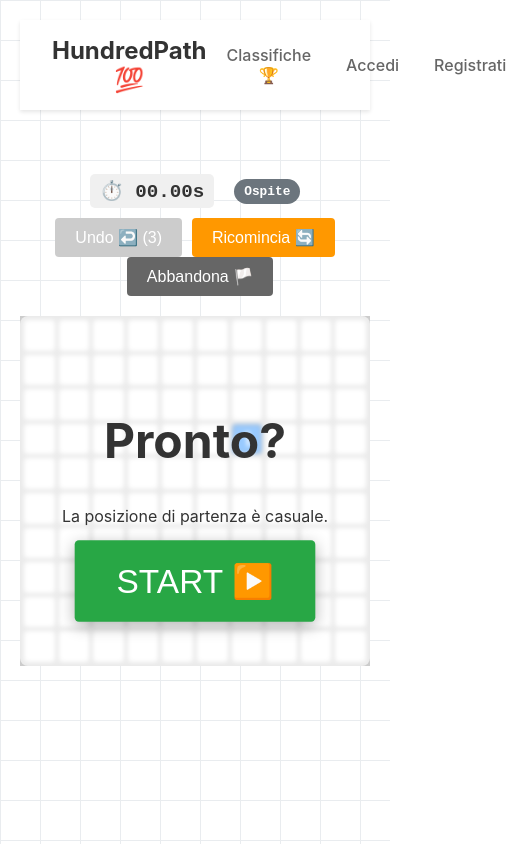
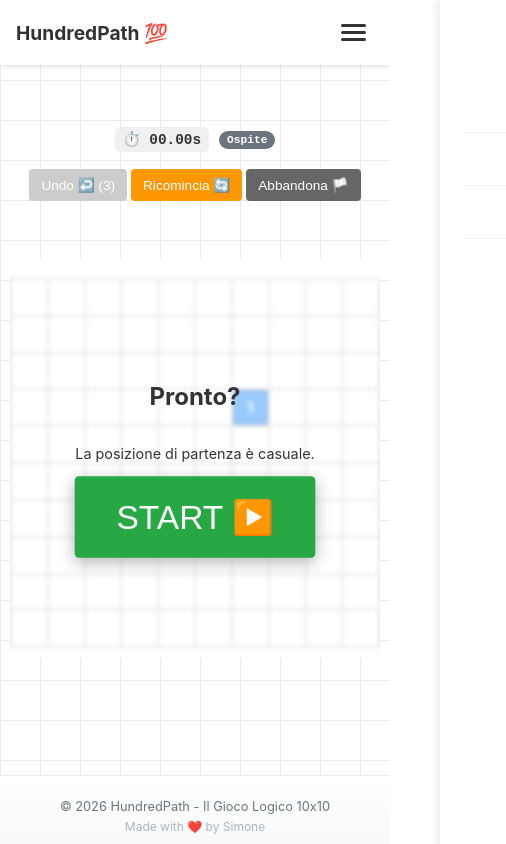
Before and after one commit to simonecamerano/HundredPath, a Vue app in the folder frontend/: page /game in a window 390 px wide. Shown: the whole page, 506 px wide, since content can reach past the window. Built offline with nearby package versions, Linux system fonts and the light colour scheme.

Commit message:
feat: implement responsive layout with a new footer and mobile-friendly navigation.

```diff
--- a/frontend/index.html
+++ b/frontend/index.html
@@ -4,7 +4,7 @@
     <meta charset="UTF-8" />
     <link rel="icon" type="image/svg+xml" href="/vite.svg" />
     <meta name="viewport" content="width=device-width, initial-scale=1.0" />
-    <title>frontend</title>
+    <title>HundredPath - Il Gioco Logico 10x10</title>
   </head>
   <body>
     <div id="app"></div>
--- a/frontend/src/App.vue
+++ b/frontend/src/App.vue
@@ -1,19 +1,17 @@
 <template>
-  <div class="app-container">
+  <div class="app-layout">
     <Navbar />
-    <router-view></router-view>
+    <main class="main-content">
+      <router-view></router-view>
+    </main>
+    <Footer />
   </div>
 </template>
 <script setup>
+import Footer from "./components/Footer.vue";
 import Navbar from "./components/Navbar.vue";
-// Logic here
 </script>
 <style>
-.app-container {
-  max-width: 100%;
-  margin: 0;
-  padding: 0;
-}
 /* Global styles */
 body {
   margin: 0;
@@ -24,14 +22,30 @@ body {
   background-image:
     linear-gradient(#e9ecef 1px, transparent 1px),
     linear-gradient(90deg, #e9ecef 1px, transparent 1px);
-  background-size: 40px 40px; /* Effetto quadrettato */
-  background-attachment: fixed; /* Lo sfondo sta fermo mentre scrolli */
+  background-size: 40px 40px;
+  background-attachment: fixed;
   min-height: 100vh;
 }
-.app-container {
-  max-width: 900px;
+
+.app-layout {
+  display: flex;
+  flex-direction: column;
+  min-height: 100vh;
+}
+
+.main-content {
+  flex: 1;
+  max-width: 1200px; /* Increased max-width for better use of space */
+  width: 100%;
   margin: 0 auto;
   padding: 20px;
-  text-align: center;
+  box-sizing: border-box;
+}
+
+/* Ensure text centering logic is kept where needed, or let views handle it */
+@media (max-width: 600px) {
+  .main-content {
+    padding: 10px; /* Ridotto da 20px a 10px su mobile */
+  }
 }
 </style>
--- /dev/null
+++ b/frontend/src/components/Footer.vue
@@ -0,0 +1,63 @@
+<template>
+  <footer class="app-footer">
+    <div class="footer-content">
+      <p class="footer-text">
+        © {{ currentYear }} HundredPath - Il Gioco Logico 10x10
+      </p>
+      <p class="footer-links">
+        <span>Made with ❤️ by Simone</span>
+      </p>
+    </div>
+  </footer>
+</template>
+
+<script setup>
+import { computed } from "vue";
+
+const currentYear = computed(() => new Date().getFullYear());
+</script>
+
+<style scoped>
+.app-footer {
+  margin-top: auto;
+  padding: 15px 20px; /* Ridotto: prima era 30px */
+  background: linear-gradient(to top, #f8f9fa, white);
+  border-top: 1px solid #e9ecef;
+  text-align: center;
+}
+
+.footer-content {
+  max-width: 800px;
+  margin: 0 auto;
+}
+
+.footer-text {
+  color: #6c757d;
+  font-size: 0.85rem;
+  margin-bottom: 5px;
+}
+
+.footer-links {
+  color: #adb5bd;
+  font-size: 0.8rem;
+  margin: 0;
+}
+
+.footer-links span {
+  display: inline-block;
+}
+
+@media (max-width: 600px) {
+  .app-footer {
+    padding: 10px 15px; /* Ancora più compatto su mobile */
+  }
+
+  .footer-text {
+    font-size: 0.8rem;
+  }
+
+  .footer-links {
+    font-size: 0.75rem;
+  }
+}
+</style>
--- a/frontend/src/components/Grid.vue
+++ b/frontend/src/components/Grid.vue
@@ -69,6 +69,7 @@ function isValid(index) {
   grid-template-columns: repeat(10, 1fr); /* IL MAGICO CSS GRID */
   gap: 4px;
   max-width: 500px;
+  width: 100%;
   margin: 20px auto;
   background: #ccc;
   padding: 4px;
@@ -149,4 +150,39 @@ function isValid(index) {
     transform: translateX(-5px);
   }
 }
+
+/* ===== MOBILE RESPONSIVE ===== */
+@media (max-width: 600px) {
+  .game-board {
+    max-width: 100%;
+    width: 100%;
+    gap: 2px;
+    padding: 2px;
+    margin: 20px 0 10px 0; /* Aumentato margin-top a 20px */
+  }
+
+  .cell {
+    font-size: 0.9rem;
+    border-radius: 2px;
+  }
+
+  .cell.ranked {
+    font-size: 1.1rem;
+  }
+}
+
+/* Tablet adjustments */
+@media (min-width: 601px) and (max-width: 900px) {
+  .game-board {
+    max-width: 400px;
+  }
+
+  .cell {
+    font-size: 1rem;
+  }
+
+  .cell.ranked {
+    font-size: 1.3rem;
+  }
+}
 </style>
--- a/frontend/src/components/Navbar.vue
+++ b/frontend/src/components/Navbar.vue
@@ -3,9 +3,22 @@
     <div class="logo">
       <router-link to="/">HundredPath 💯</router-link>
     </div>
-    <div class="links">
+
+    <!-- Hamburger menu button (mobile only) -->
+    <button
+      class="hamburger"
+      @click="menuOpen = !menuOpen"
+      :class="{ open: menuOpen }"
+    >
+      <span></span>
+      <span></span>
+      <span></span>
+    </button>
+
+    <!-- Navigation links -->
+    <div class="links" :class="{ open: menuOpen }">
       <template v-if="authStore.isAuthenticated">
-        <router-link to="/profile" class="user-info">
+        <router-link to="/profile" class="user-info" @click="menuOpen = false">
           <img
             :src="getAvatarUrl(authStore.user?.avatar)"
             alt="Avatar"
@@ -13,61 +26,67 @@
           />
           <span class="nav-username">{{ authStore.user?.username }}</span>
         </router-link>
-        <router-link to="/leaderboard">Classifiche 🏆</router-link>
-        <router-link to="/userbestscores">Record 🏆</router-link>
-        <router-link to="/users">Utenti</router-link>
+        <router-link to="/leaderboard" @click="menuOpen = false"
+          >Classifiche 🏆</router-link
+        >
+        <router-link to="/userbestscores" @click="menuOpen = false"
+          >Record 🏆</router-link
+        >
+        <router-link to="/users" @click="menuOpen = false">Utenti</router-link>
         <a href="/" @click.prevent="logout">Logout</a>
       </template>
       <template v-else>
-        <router-link to="/leaderboard">Classifiche 🏆</router-link>
-        <router-link to="/login">Accedi</router-link>
-        <router-link to="/register">Registrati</router-link>
+        <router-link to="/leaderboard" @click="menuOpen = false"
+          >Classifiche 🏆</router-link
+        >
+        <router-link to="/login" @click="menuOpen = false">Accedi</router-link>
+        <router-link to="/register" @click="menuOpen = false"
+          >Registrati</router-link
+        >
       </template>
     </div>
   </nav>
 </template>
+
 <script setup>
+import { ref } from "vue";
 import { useRouter } from "vue-router";
 import { useAuthStore } from "../stores/auth";
+
 const authStore = useAuthStore();
 const router = useRouter();
+const menuOpen = ref(false);
 
 function getAvatarUrl(seed) {
   const safeSeed = seed || "shape_default";
-  // Se inizia con "shape_", usa stile astratto. Altrimenti Adventurer.
   const style = safeSeed.startsWith("shape_") ? "shapes" : "adventurer";
   return `https://api.dicebear.com/7.x/${style}/svg?seed=${safeSeed}`;
 }
 
 function logout() {
+  menuOpen.value = false;
   authStore.logout();
   router.push("/");
 }
 </script>
+
 <style scoped>
 .navbar {
   display: flex;
   justify-content: space-between;
   align-items: center;
-  padding: 1rem 2rem;
+  padding: 1rem 20rem;
   background-color: white;
   box-shadow: 0 2px 4px rgba(0, 0, 0, 0.1);
-  margin-bottom: 4rem;
+  margin-bottom: 0rem;
+  position: relative;
 }
+
 .logo a {
   font-weight: bold;
   font-size: 1.5rem;
   text-decoration: none;
   color: #333;
-}
-.links a {
-  margin-left: 20px;
-  text-decoration: none;
-  color: #666;
-  font-weight: 500;
-}
-.links a:hover {
-  color: #007bff;
 }
 
 .links {
@@ -75,6 +94,18 @@ function logout() {
   align-items: center;
   gap: 15px;
 }
+
+.links a {
+  margin-left: 20px;
+  text-decoration: none;
+  color: #666;
+  font-weight: 500;
+}
+
+.links a:hover {
+  color: #007bff;
+}
+
 .user-info {
   display: flex;
   align-items: center;
@@ -83,17 +114,146 @@ function logout() {
   text-decoration: none;
   transition: opacity 0.2s;
 }
+
 .user-info:hover {
   opacity: 0.8;
 }
+
 .nav-avatar {
   width: 32px;
   height: 32px;
   border-radius: 50%;
   background: #f0f0f0;
 }
+
 .nav-username {
   font-weight: bold;
   color: #333;
 }
+
+/* Hamburger button (hidden on desktop) */
+.hamburger {
+  display: none;
+  flex-direction: column;
+  gap: 4px;
+  background: transparent;
+  border: none;
+  cursor: pointer;
+  padding: 8px;
+  z-index: 1001;
+}
+
+.hamburger span {
+  display: block;
+  width: 25px;
+  height: 3px;
+  background-color: #333;
+  transition: all 0.3s ease;
+  border-radius: 2px;
+}
+
+.hamburger.open span:nth-child(1) {
+  transform: rotate(45deg) translate(6px, 4px);
+}
+
+.hamburger.open span:nth-child(2) {
+  opacity: 0;
+}
+
+.hamburger.open span:nth-child(3) {
+  transform: rotate(-45deg) translate(6px, -4px);
+}
+
+/* ===== MOBILE RESPONSIVE ===== */
+@media (max-width: 768px) {
+  .navbar {
+    padding: 1rem;
+    margin-bottom: 2rem;
+  }
+
+  .logo a {
+    font-size: 1.2rem;
+  }
+
+  /* Show hamburger button */
+  .hamburger {
+    display: flex;
+  }
+
+  /* Mobile menu */
+  .links {
+    position: fixed;
+    top: 0;
+    right: -100%;
+    width: 75%;
+    max-width: 320px;
+    height: 100vh;
+    background: white;
+    flex-direction: column;
+    align-items: flex-start;
+    padding: 80px 1.5rem 2rem;
+    box-shadow: -2px 0 10px rgba(0, 0, 0, 0.1);
+    transition: right 0.3s ease;
+    gap: 0;
+    z-index: 1000;
+  }
+
+  .links.open {
+    right: 0;
+  }
+
+  .links a {
+    margin-left: 0;
+    width: 100%;
+    padding: 16px 12px;
+    font-size: 1rem;
+    border-bottom: 1px solid #f0f0f0;
+    transition: background 0.2s;
+    color: white;
+  }
+
+  .links a:hover {
+    background: #f8f9fa;
+  }
+
+  .user-info {
+    padding: 16px 12px;
+    border-bottom: 2px solid #e9ecef;
+    width: 100%;
+    margin-bottom: 10px;
+  }
+
+  .nav-avatar {
+    width: 45px;
+    height: 45px;
+  }
+
+  .nav-username {
+    font-size: 1rem;
+    font-weight: 600;
+    color: white
+  }
+}
+
+/* Close menu when clicking outside */
+@media (max-width: 768px) {
+  .links::before {
+    content: "";
+    position: fixed;
+    top: 0;
+    left: 0;
+    width: 100vw;
+    height: 100vh;
+    background: rgba(0, 0, 0, 0.5);
+    opacity: 0;
+    visibility: hidden;
+    transition: opacity 0.3s ease;
+    z-index: -1;
+  }
+
+  .links.open::before {
+    opacity: 1;
+    visibility: visible;
+  }
+}
 </style>
--- a/frontend/src/views/Game.vue
+++ b/frontend/src/views/Game.vue
@@ -433,13 +433,15 @@ button:disabled {
 
 .grid-wrapper {
   position: relative;
-  display: block;
   max-width: 500px;
+  width: 100%;
   margin: 0 auto;
+  display: flex;
+  justify-content: center;
 }
 
 .overlay {
-  position: absolute; /* Ora è relativo alla griglia per lo Start */
+  position: absolute;
   top: 0;
   left: 0;
   right: 0;
@@ -451,7 +453,7 @@ button:disabled {
   align-items: center;
   justify-content: center;
   z-index: 10;
-  border-radius: 8px; /* Match grid radius if any */
+  border-radius: 4px;
 }
 /* Victory/Gameover rimangono fixed full screen o relativi? Meglio Fixed per impatto */
 .victory,
@@ -520,4 +522,58 @@ button:disabled {
   font-weight: bold;
   animation: pulse 2s infinite;
 }
+
+/* ===== MOBILE RESPONSIVE ===== */
+@media (max-width: 600px) {
+  .game-container {
+    padding: 0px; /* Rimosso padding extra, usiamo quello di App.vue (10px) */
+    display: flex;
+    flex-direction: column;
+    align-items: center;
+    width: 100%;
+    margin-top: 20px;
+  }
+
+  .header {
+    font-size: 1rem;
+    gap: 10px;
+    flex-wrap: wrap;
+    justify-content: center;
+    margin-bottom: 15px;
+  }
+
+  .timer {
+    font-size: 0.9rem;
+    padding: 4px 8px;
+  }
+
+  .controls {
+    margin-bottom: 55px;
+    text-align: center;
+  }
+
+  button {
+    padding: 8px 12px;
+    font-size: 0.85rem;
+    margin: 2px !important;
+  }
+
+  .grid-wrapper {
+    max-width: 100%;
+    padding: 0;
+  }
+
+  .overlay h3 {
+    font-size: 1.5rem;
+  }
+
+  .overlay p {
+    font-size: 0.9rem;
+  }
+
+  .guest-badge {
+    font-size: 0.7rem;
+    padding: 3px 8px;
+  }
+}
 </style>
--- a/frontend/src/views/Users.vue
+++ b/frontend/src/views/Users.vue
@@ -148,4 +148,57 @@ onMounted(async () => {
   font-size: 1.5rem;
   vertical-align: middle;
 }
+
+/* ===== MOBILE RESPONSIVE ===== */
+@media (max-width: 768px) {
+  .users-container {
+    padding: 10px;
+  }
+
+  .users-grid {
+    grid-template-columns: repeat(auto-fill, minmax(150px, 1fr));
+    gap: 15px;
+  }
+
+  .user-card {
+    padding: 15px;
+  }
+
+  .avatar {
+    width: 60px;
+    height: 60px;
+    border-width: 2px;
+  }
+
+  .user-card h3 {
+    font-size: 1rem;
+  }
+
+  .join-date {
+    font-size: 0.7rem;
+  }
+
+  .stat-item {
+    font-size: 0.75rem;
+  }
+
+  .medal {
+    font-size: 1.2rem;
+  }
+}
+
+@media (max-width: 480px) {
+  .users-grid {
+    grid-template-columns: 1fr;
+  }
+
+  .user-card {
+    padding: 20px;
+  }
+
+  .avatar {
+    width: 70px;
+    height: 70px;
+  }
+}
 </style>
```
Also changed, not shown: frontend/src/views/Home.vue (+48 -14 lines), frontend/src/views/Leaderboard.vue (+98 -0 lines), frontend/src/views/UserBestScores.vue (+62 -1 lines).
